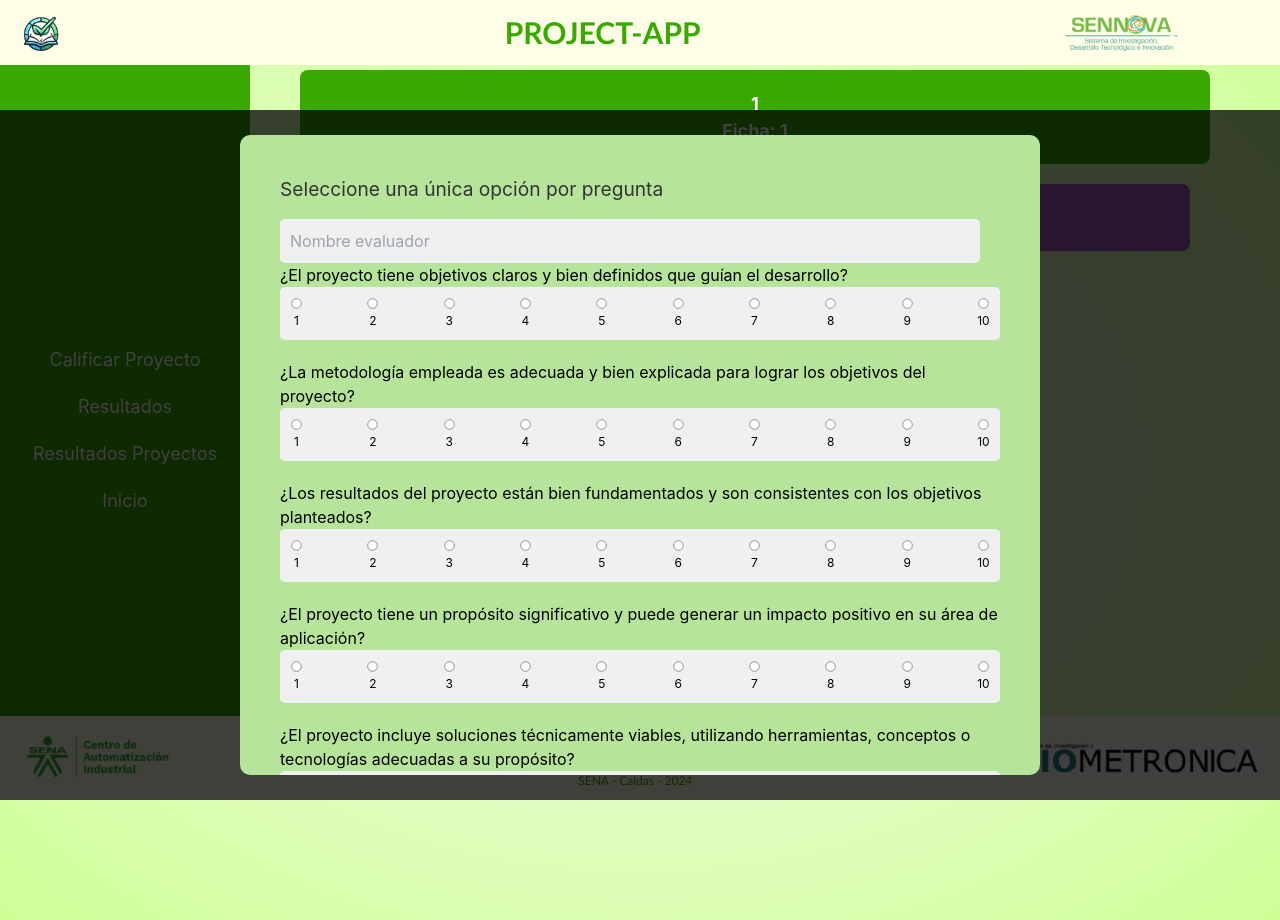
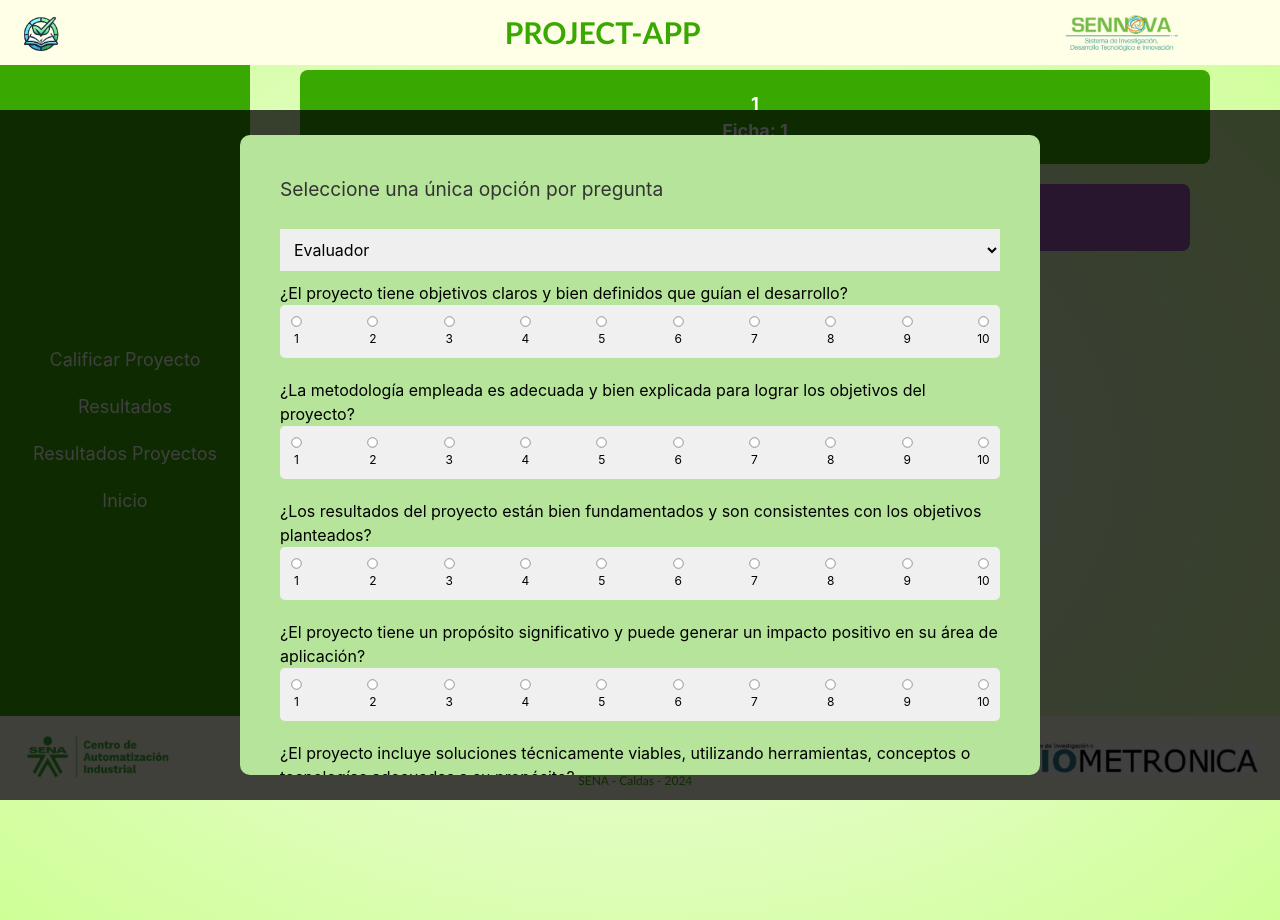
Before and after one commit to proyectosCai/Front, a React (Create React App) app: page /box/1/project/1 in a window 1280 px wide. Both pictures are taken after a click on the button "EVALUAR". Built offline with nearby package versions, Linux system fonts and the light colour scheme.

Commit message:
final 2024/02/12 II

```diff
--- a/src/Componentes/ProjectPage.js
+++ b/src/Componentes/ProjectPage.js
@@ -31,17 +31,35 @@ function ProjectPage() {
   const [showThankYou, setShowThankYou] = useState(false);
   const apiUrl = process.env.REACT_APP_API_URL;
 
+  const [isSubmitting, setIsSubmitting] = useState(false);
+
 const submitEvaluation = async () => {
+  // Validaciones previas
+  if (isSubmitting) return; // Previene múltiples clics
+
+  if (!evaluator) {
+    alert("Por favor, seleccione un evaluador");
+    return;
+  }
+
+  const allQuestionsScored = currentCategory.questions.every(question =>
+    scores[currentCategory.name]?.[question]
+  );
+
+  if (!allQuestionsScored) {
+    alert("Por favor, califique todas las preguntas");
+    return;
+  }
+
+  setIsSubmitting(true); // Bloquea envíos adicionales
+
   const evaluationData = {
     Nombre: "Evento Sennova 2024",
     Proyecto: projectId,
     Centro: boxNumber,
     Evaluador: evaluator,
     Total: parseInt(totalScores["EVALUAR"]),
-
   };
-
-    console.log("data: ", evaluationData);
 
   try {
     const response = await fetch(`${apiUrl}/sennova`, {
@@ -59,17 +77,16 @@ function ProjectPage() {
         closeModal();
         navigate("/rate-project");
       }, 2000);
-        console.log("Enviado");
     } else {
-        console.error("Error al enviar la evaluación");
-        // Aquí puedes manejar el error, por ejemplo, mostrando un mensaje al usuario
+      alert("Error al enviar la evaluación");
+      setIsSubmitting(false); // Desbloquea si hay error
     }
   } catch (error) {
     console.error("Error:", error);
-      // Aquí puedes manejar el error de red, por ejemplo, mostrando un mensaje al usuario
+    alert("No se pudo enviar la evaluación. Verifique su conexión.");
+    setIsSubmitting(false); // Desbloquea si hay error
   }
 };
-
   // Este objeto debería ser el mismo que en BoxPage.js
   const projectsByFicha = {
     9112: [
@@ -238,19 +255,30 @@ function ProjectPage() {
       >
         {" "}
         {showThankYou ? (
-          <div className="thank-you-message">
+          <div className="thank-you-message fullscreen-thank-you">
             <h2>¡Gracias por su evaluación!</h2>
           </div>
         ) : (
           <>
             <h2>Seleccione una única opción por pregunta</h2>
-            <input
-              className="radio-group1"
-              type="text"
-              value={evaluator}
-              onChange={(e) => setEvaluator(e.target.value)}
-              placeholder="Nombre evaluador"
-            />
+            <select value={evaluator} onChange={(e) => setEvaluator(e.target.value)}>
+            <option value="">Evaluador</option>
+  <option value="Andrea Cotrini Valencia">Andrea Cotrini Valencia</option>
+  <option value="Andrés Espitia Cardona">Andrés Espitia Cardona</option>
+  <option value="Andrés Felipe Aguirre García">Andrés Felipe Aguirre García</option>
+  <option value="Carlos Alejandro Ramírez Gómez">Carlos Alejandro Ramírez Gómez</option>
+  <option value="Carlos Duber Villa González">Carlos Duber Villa González</option>
+  <option value="Christian Zetty Arenas">Christian Zetty Arenas</option>
+  <option value="Diana Carolina Galvez Coy">Diana Carolina Galvez Coy</option>
+  <option value="Diana Carolina Vargas Giraldo">Diana Carolina Vargas Giraldo</option>
+  <option value="Guillermo Hernán Zapata Castellanos">Guillermo Hernán Zapata Castellanos</option>
+  <option value="Jorge Víctor Buriticá Calderón">Jorge Víctor Buriticá Calderón</option>
+  <option value="José David López Álzate">José David López Álzate</option>
+  <option value="Leidy Johanna Forero Rincón">Leidy Johanna Forero Rincón</option>
+  <option value="Luis Edier Gañan Gañan">Luis Edier Gañan Gañan</option>
+  <option value="Valentina Hernández Piedrahita">Valentina Hernández Piedrahita</option>
+</select>
+
 
             {currentCategory?.questions.map((question) => (
               <div key={question} className="question-container">
@@ -277,7 +305,12 @@ function ProjectPage() {
               </div>
             ))}
             <div className="button-group">
-              <button onClick={submitEvaluation}>Enviar Evaluación</button>
+            <button
+  onClick={submitEvaluation}
+  disabled={isSubmitting}
+>
+  {isSubmitting ? 'Enviando...' : 'Enviar Evaluación'}
+</button>
               <button onClick={closeModal}>Cerrar</button>
             </div>
           </>
--- a/src/ProjectPage.css
+++ b/src/ProjectPage.css
@@ -228,3 +228,30 @@ button:last-child:hover {
     grid-column: auto;
   }
 }
+
+.fullscreen-thank-you {
+  position: fixed;
+  top: 0;
+  left: 0;
+  width: 100%;
+  height: 100%;
+  background-color: #39a800; /* Puedes ajustar el color de fondo */
+  display: flex;
+  justify-content: center;
+  align-items: center;
+  z-index: 1000;
+  background-image: url('Logosim.png');
+  background-size: 50%;
+  background-position: center;
+  background-repeat: no-repeat;
+  pointer-events: none;
+}
+
+.fullscreen-thank-you h2 {
+  color: white;
+  font-size: 2rem;
+  text-align: center;
+  background-color: rgba(0,0,0,0.5); /* Fondo semi-transparente para mejorar legibilidad */
+  padding: 20px;
+  border-radius: 10px;
+}
```
Also changed, not shown: src/logito.jpg (deleted), src/logito.png (deleted). Lines whose indentation alone changed are shown as unchanged.
